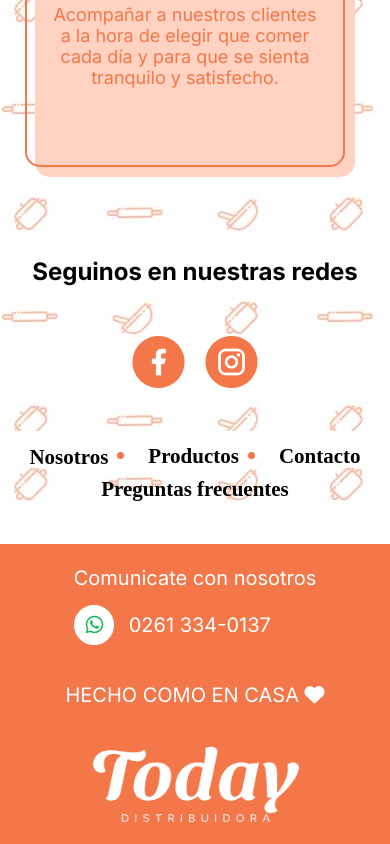
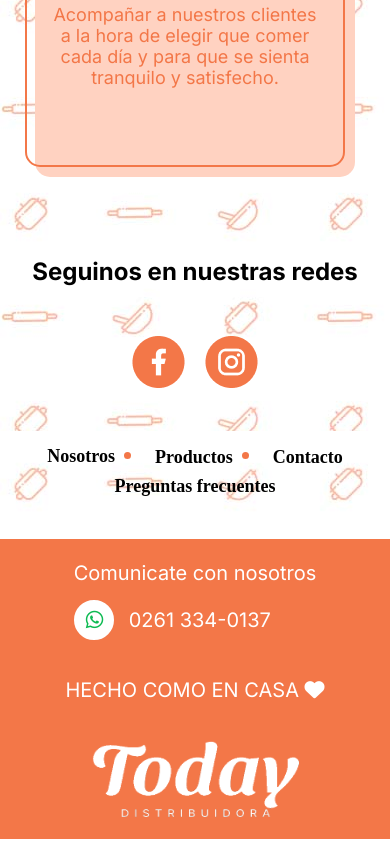
Before and after one commit to rodrigorainone/today3, a React (Vite) app: page /nosotros in a window 390 px wide. Shown: the part 2321-3165 px from the top of the page. Built offline with nearby package versions, Linux system fonts and the light colour scheme; a web font is replaced by a local one.

Commit message:
today3 resonsive 4

```diff
--- a/src/components/Nosotros/Nosotros.jsx
+++ b/src/components/Nosotros/Nosotros.jsx
@@ -44,7 +44,7 @@
           </div>
           <div className='navNosotros'>
             <ul>
-              <li className='firstItem'><Link to='/nosotros'>Nosotros</Link></li>
+              <li className='firstItem2'><Link to='/nosotros'>Nosotros</Link></li>
               <li> <Link to='/productos'> Productos</Link></li>
               <li><Link to='/contact'>Contacto</Link></li>
               <li className='lastMobile'><Link to='/FAQ'>Preguntas frecuentes</Link></li>
--- a/src/index.css
+++ b/src/index.css
@@ -1364,7 +1364,7 @@
 .navNosotros ul li {
   margin: 0 10px;
   padding: 0 10px;
-  font-size: 21px;
+  font-size: 18px;
 
 }
 
@@ -1375,7 +1375,7 @@
 
 .firstItem {
   list-style: none;
-  transform: translateY(3px);
+  transform: translateY(0px);
 
 }
 
@@ -1391,7 +1391,7 @@
   color: black;
   font-style: var(--textos);
   font-weight: 700;
-  font-size: 21px;
+  font-size: 18px;
 }
 
 .navHome ul li {
@@ -1404,9 +1404,9 @@
   font-size: 1.5rem;
 }
 
-.firstItem {
+.firstItem2 {
   list-style: none;
-  transform: translateY(3px);
+  transform: translateY(4px);
 }
 
 
```
